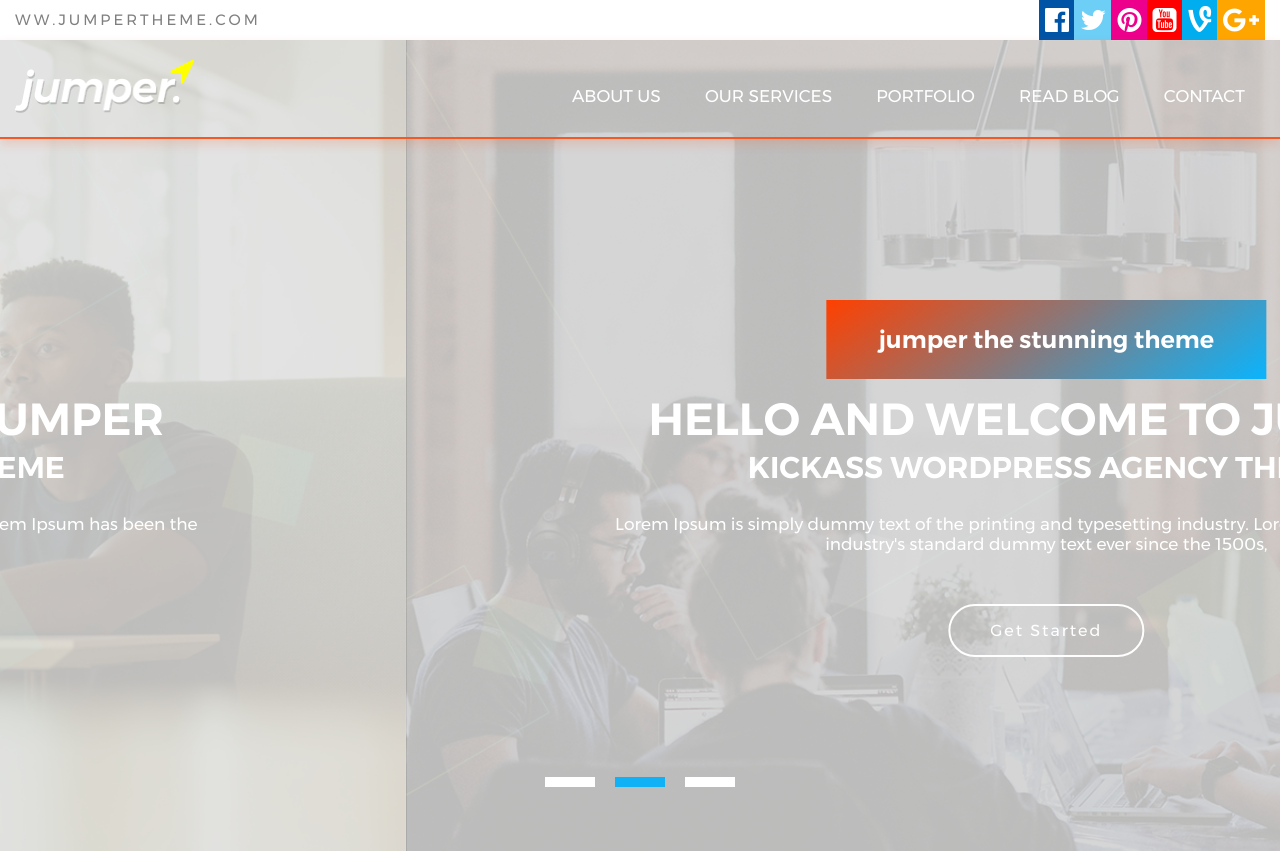
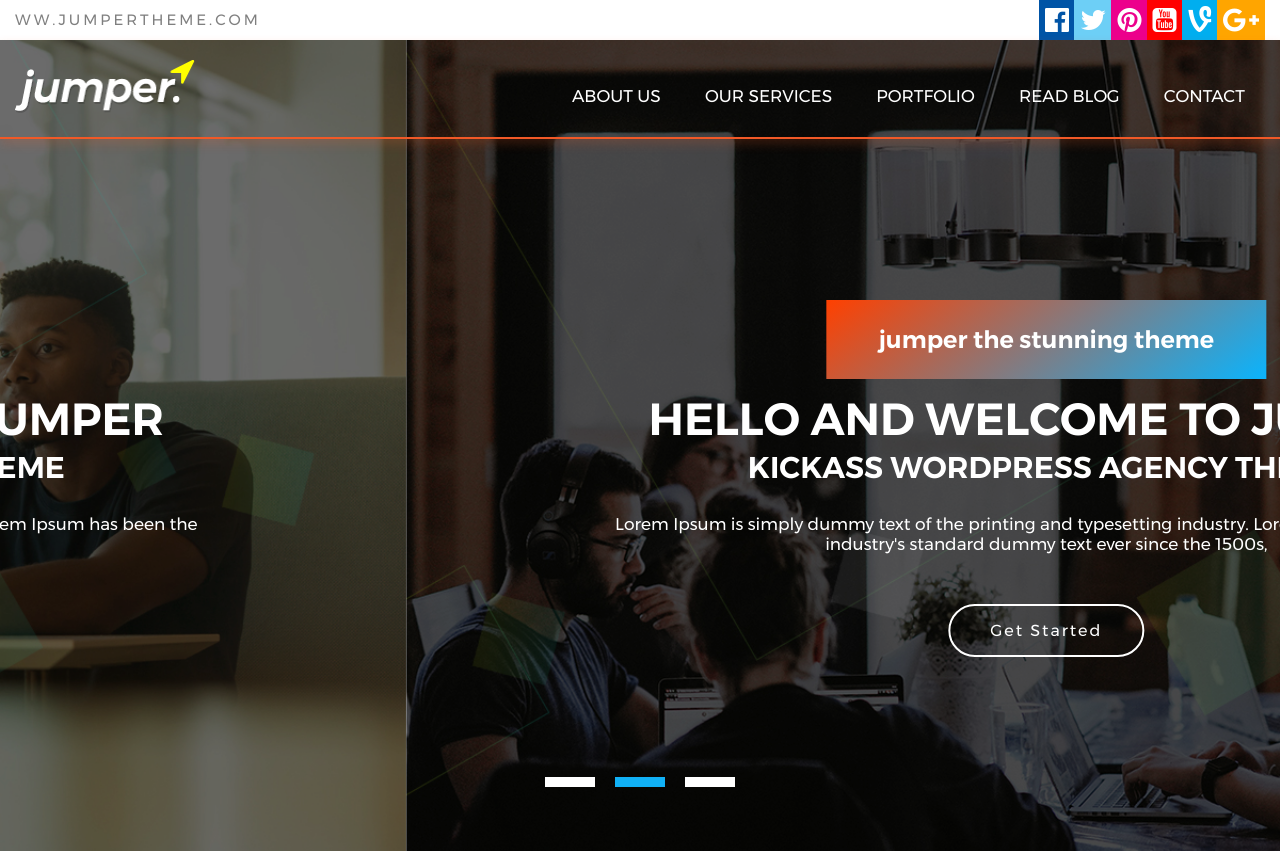
Before and after one commit to Shoeb-Akhtar07/jumper.git.io, a plain HTML site: page index.html in a window 1280 px wide. Shown: the top 851 px of the page. Drawn offline with Linux system fonts and the light colour scheme; files whose address does not match are found by name.

Commit message:
Add files via upload

```diff
--- a/css/style.css
+++ b/css/style.css
@@ -385,7 +385,7 @@ input, textarea,:focus {
     bottom: 0;
     left: 0;
     right: 0;
-    background: #ffffffba;
+    background:rgba(0,0,0,0.3);
     height: 100%;
     width: 100%;
 }
```
